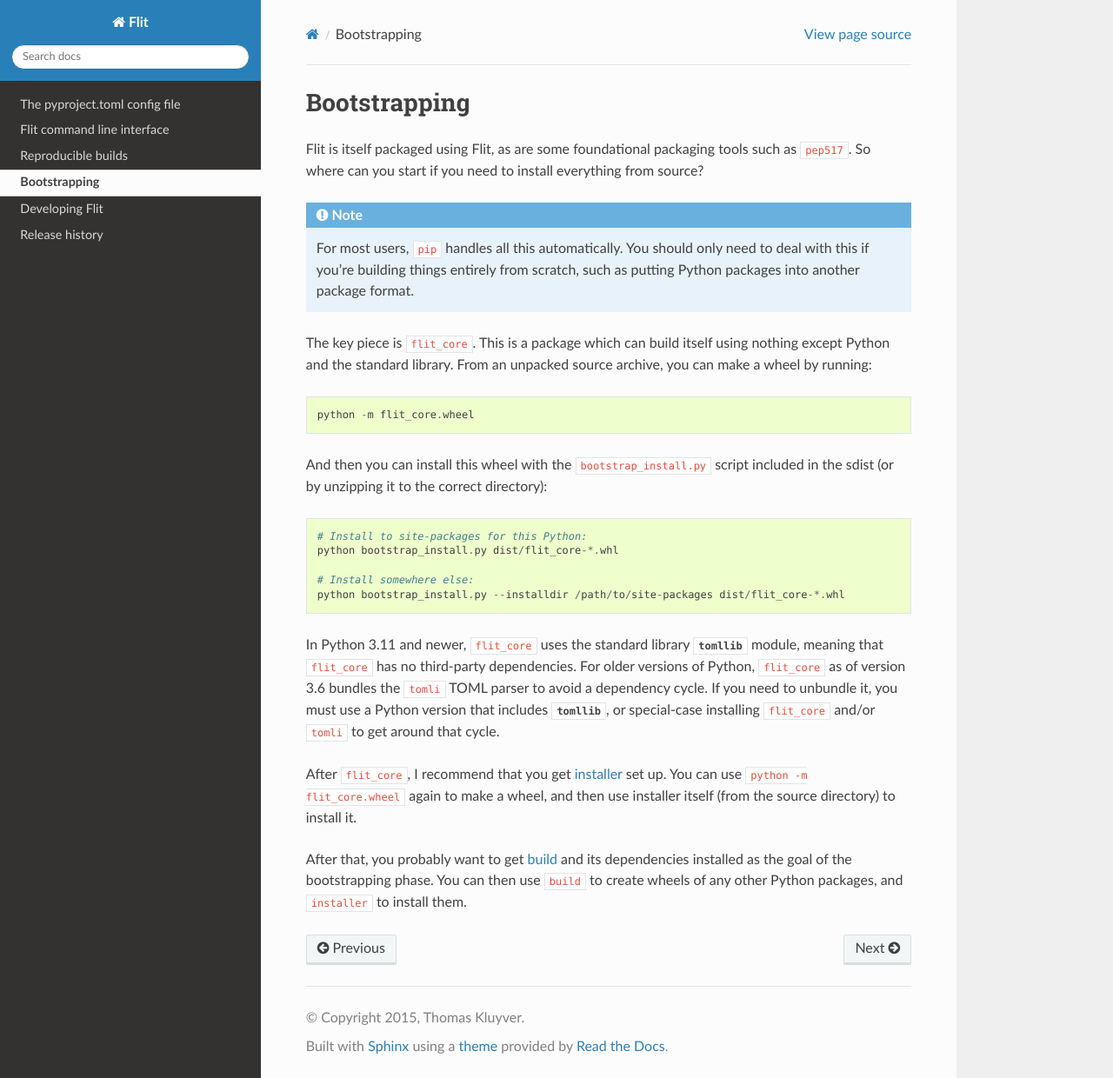
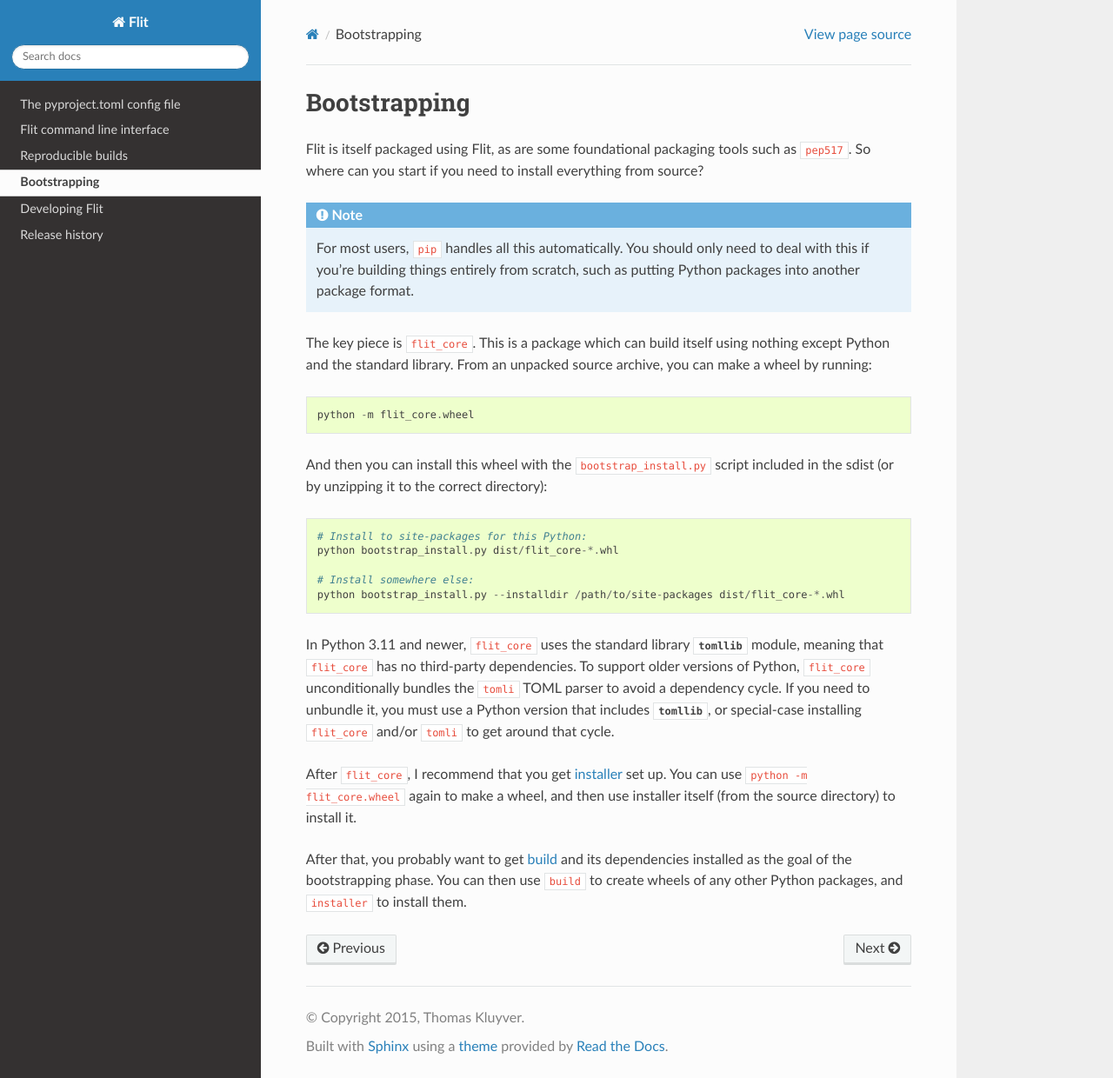
Before and after one commit to pypa/flit, a Sphinx documentation site: the page built from doc/bootstrap.rst, in a window 1280 px wide and 1240 px high. Shown: the whole window at 87% size. Built offline with Sphinx 7.4.7 and the Read the Docs theme 3.1.0, drawn with Linux system fonts in a browser that asks for light colours; pages that are not in the unit, such as notebooks, are missing from menus.

Commit message:
Make it clearer that ``tomli`` is always vendored

```diff
--- a/doc/bootstrap.rst
+++ b/doc/bootstrap.rst
@@ -28,7 +28,7 @@
 
 In Python 3.11 and newer, ``flit_core`` uses the standard library :mod:`tomllib`
 module, meaning that ``flit_core`` has no third-party dependencies.
-For older versions of Python, ``flit_core`` as of version 3.6 bundles the
+To support older versions of Python, ``flit_core`` unconditionally bundles the
 ``tomli`` TOML parser to avoid a dependency cycle. If you need to unbundle it,
 you must use a Python version that includes :mod:`!tomllib`, or special-case
 installing ``flit_core`` and/or ``tomli`` to get around that cycle.
```
